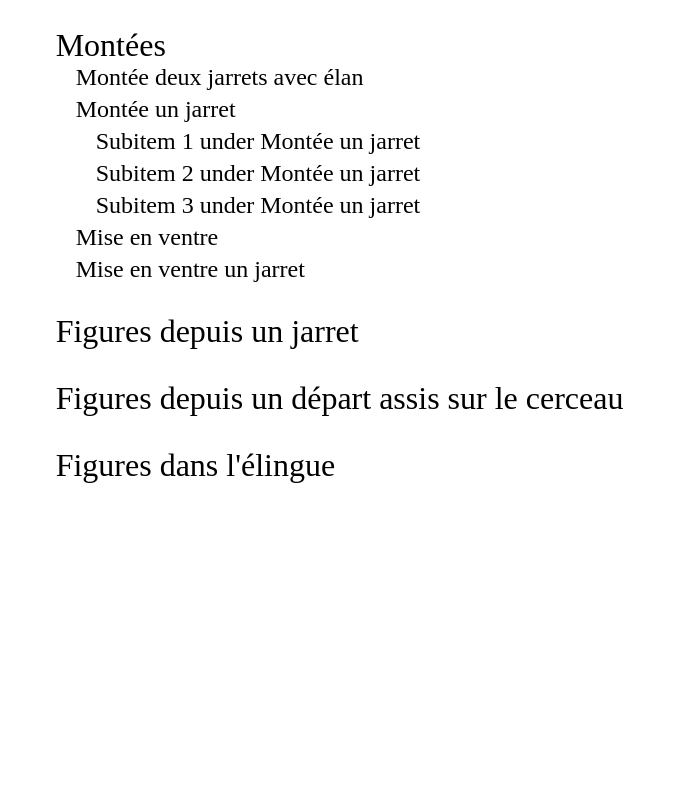
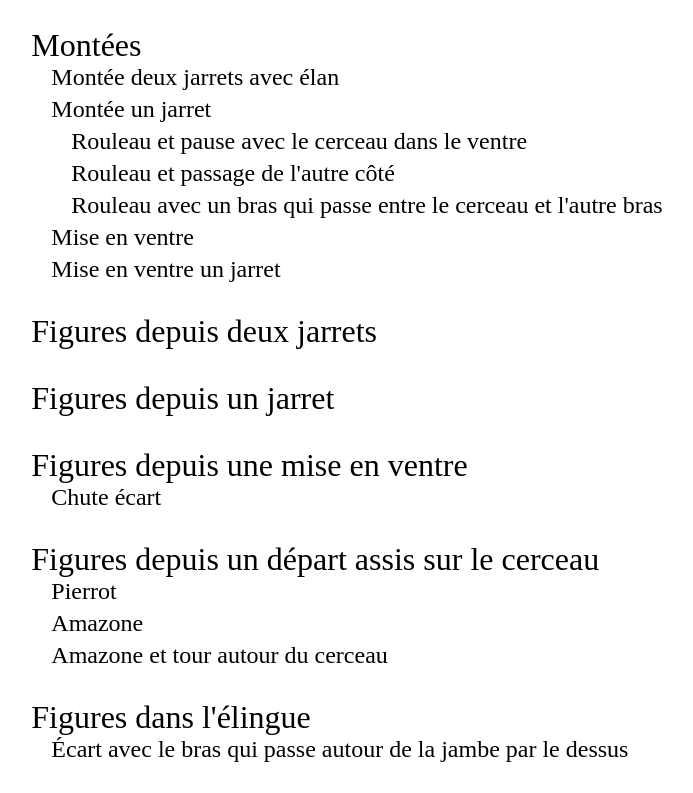
Before and after one commit to NyFaLan/NyFaLan.github.io, a plain HTML site: page cerceau.html in a window 1280 px wide. Shown: the part 732-1525 px from the top of the page, without its empty margins (293-986 px from the left). Before the commit the page ends 1246 px from the top, so only its background shows below. Drawn offline with Linux system fonts and the light colour scheme.

Commit message:
Update cerceau.html

```diff
--- a/cerceau.html
+++ b/cerceau.html
@@ -83,12 +83,18 @@
                 <li>Montée deux jarrets avec élan</li>
 				<li>Montée un jarret</li>
 					<ul>
-						<li>Subitem 1 under Montée un jarret</li>
-						<li>Subitem 2 under Montée un jarret</li>
-						<li>Subitem 3 under Montée un jarret</li>
+						<li>Rouleau et pause avec le cerceau dans le ventre</li>
+						<li>Rouleau et passage de l'autre côté</li>
+						<li>Rouleau avec un bras qui passe entre le cerceau et l'autre bras</li>
 					</ul>
 				<li>Mise en ventre</li>
 				<li>Mise en ventre un jarret</li>
+            </ul>
+        </li>
+		<li>
+            Figures depuis deux jarrets
+            <ul>
+                <li></li>
             </ul>
         </li>
 		<li>
@@ -98,15 +104,23 @@
             </ul>
         </li>
 		<li>
+            Figures depuis une mise en ventre
+            <ul>
+                <li>Chute écart</li>
+            </ul>
+        </li>
+		<li>
             Figures depuis un départ assis sur le cerceau
             <ul>
-                <li></li>
+                <li>Pierrot</li>
+				<li>Amazone</li>
+				<li>Amazone et tour autour du cerceau</li>
             </ul>
         </li>
 		<li>
             Figures dans l'élingue
             <ul>
-                <li></li>
+                <li>Écart avec le bras qui passe autour de la jambe par le dessus</li>
             </ul>
         </li>
 		<li>
```
